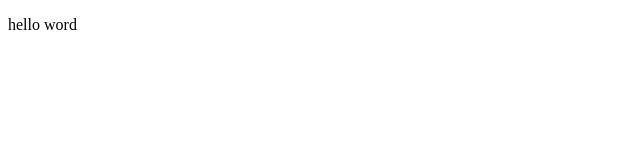
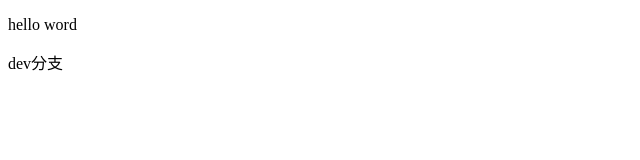
Before and after one commit to findwei/element, a plain HTML site: page index.html in a window 1280 px wide. Shown: the full height of the page, 0-640 px from the left. Drawn offline with Linux system fonts and the light colour scheme.

Commit message:
dev分支

```diff
--- /dev/null
+++ b/index.css
@@ -0,0 +1,3 @@
+span{
+    color: red;
+}
--- a/index.html
+++ b/index.html
@@ -8,5 +8,6 @@
 </head>
 <body>
     <p>hello word</p>
+    <span>dev分支</span>
 </body>
 </html>
```
